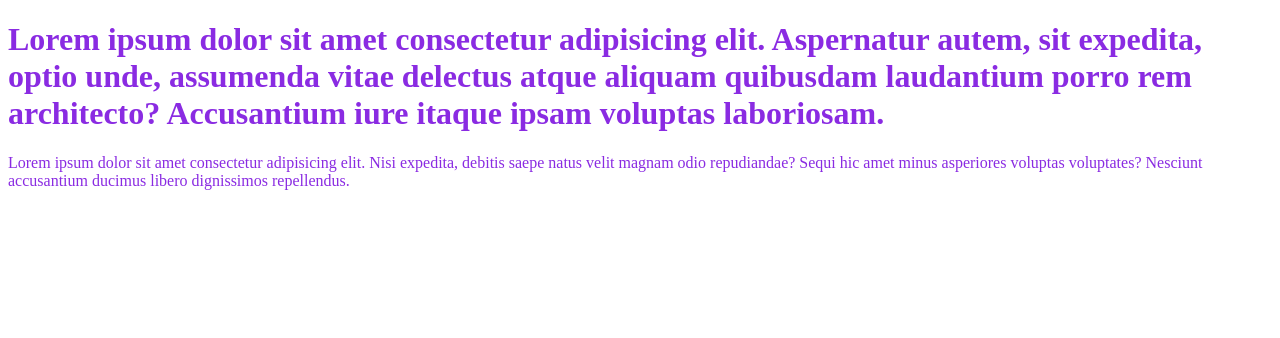
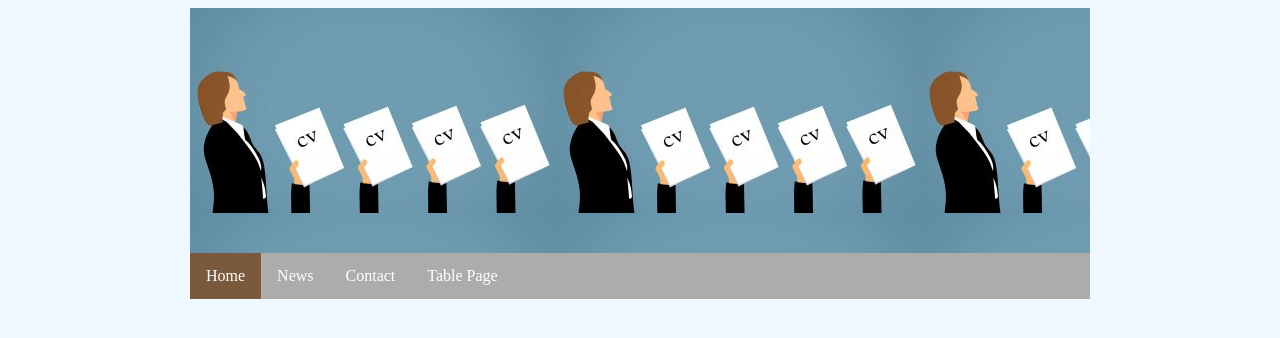
Before and after one commit to Dombrovskis/myCV, a PHP site: page / in a window 1280 px wide. Shown: the top 338 px of the page. Run offline with PHP 8.4, Linux system fonts and the light colour scheme.

Commit message:
added nav bar

```diff
--- a/index.html
+++ b/index.html
@@ -10,13 +10,20 @@
 </head>
 
 <body>
-    <h1>Lorem ipsum dolor sit amet consectetur adipisicing elit. Aspernatur autem, sit expedita, optio unde, assumenda
-        vitae delectus atque aliquam quibusdam laudantium porro rem architecto? Accusantium iure itaque ipsam voluptas
-        laboriosam.</h1>
-
-    <p>Lorem ipsum dolor sit amet consectetur adipisicing elit. Nisi expedita, debitis saepe natus velit magnam odio
-        repudiandae? Sequi hic amet minus asperiores voluptas voluptates? Nesciunt accusantium ducimus libero
-        dignissimos repellendus.</p>
+    <div class="content">
+        <header>
+            <div class="header_background_image"></div>
+            <!-- nav bar  -->
+            <nav class="main_nav">
+                <ul>
+                    <li><a class="active" href="#home">Home</a></li>
+                    <li><a href="#news">News</a></li>
+                    <li><a href="#contact">Contact</a></li>
+                    <li><a href="table.html">Table Page</a></li>
+                </ul>
+            </nav>
+        </header>
+    </div>
 </body>
 
 </html>
--- a/style.css
+++ b/style.css
@@ -1,3 +1,44 @@
+
 body{
-    color: blueviolet;
+    background-color: aliceblue;
 }
+
+
+
+.content{
+
+    max-width: 900px;
+    margin: auto;
+}
+/* nav bar  */
+ul {
+    list-style-type: none;
+    margin: 0;
+    padding: 0;
+    overflow: hidden;
+    background-color:#aeacaa;
+  }
+
+  li {
+    float: left;
+  }
+
+  li a {
+    display: block;
+    color: white;
+    text-align: center;
+    padding: 14px 16px;
+    text-decoration: none;
+  }
+
+  li a:hover {
+    background-color: #111;
+  }
+  .active {
+    background-color: #602e02a6;
+  }
+
+ .header_background_image{
+     background: url(/img/opportunity-3185099_1280-366x205.jpg)  0 0 repeat;;
+     height: 245px;
+ }
```
Also changed, not shown: img/opportunity-3185099_1280-366x205.jpg (added), table.html (added).
